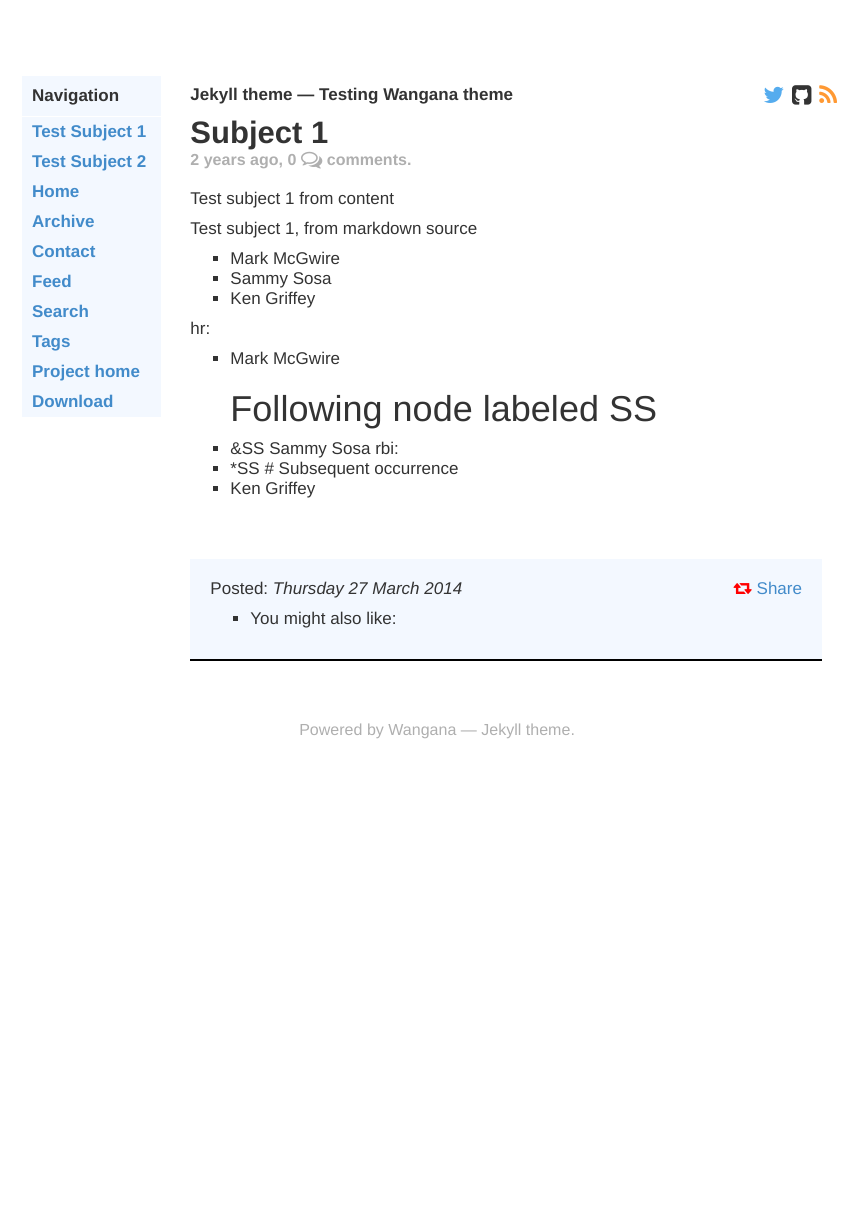
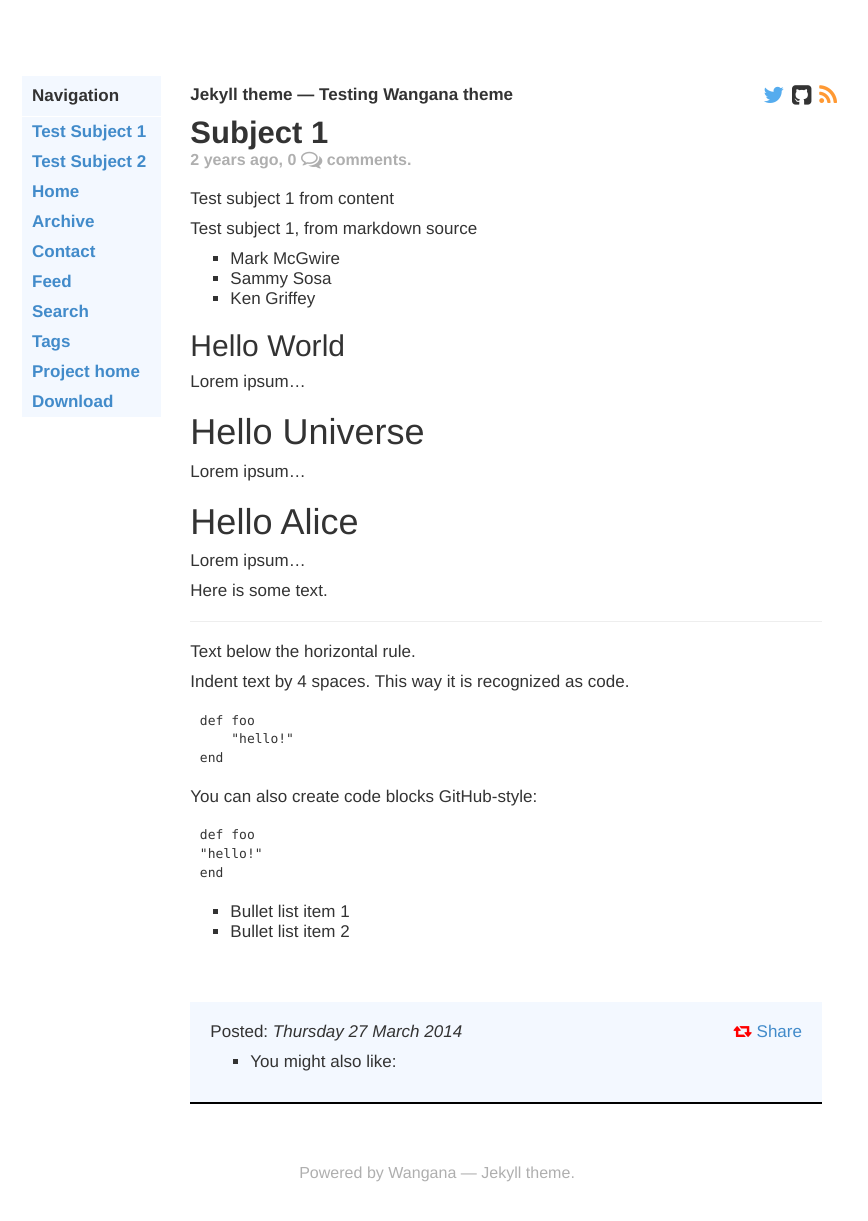
Before and after one commit to abasaric/abasaric.github.io, a Jekyll site: the page built from content/cat1/subcat1/subject1.markdown, in a window 1280 px wide and 1224 px high. Shown: the top 1221 px of the window, without its empty margins (203-1071 px from the left). Built offline with Jekyll 4.4.1, drawn with Linux system fonts in a browser that asks for light colours; some web fonts are replaced; comment, search, counter and statistics services are not loaded.

Commit message:
testing kramdown samples from  http://makandracards.com/makandra/6683-markdown-kramdown-examples

````diff
--- a/content/cat1/subcat1/subject1.markdown
+++ b/content/cat1/subcat1/subject1.markdown
@@ -13,10 +13,38 @@
 - Sammy Sosa
 - Ken Griffey
 
-hr:
-- Mark McGwire
-# Following node labeled SS
-- &SS Sammy Sosa
-rbi:
-- *SS # Subsequent occurrence
-- Ken Griffey
+Hello World
+-----------
+Lorem ipsum...
+
+Hello Universe
+==============
+Lorem ipsum...
+
+# Hello Alice
+Lorem ipsum...
+
+
+Here is some text.
+
+------------------------
+
+Text below the horizontal rule.
+
+
+Indent text by 4 spaces. This way it is recognized as code.
+
+    def foo
+        "hello!"
+    end
+
+
+You can also create code blocks GitHub-style:
+```
+def foo
+"hello!"
+end
+```
+
+* Bullet list item 1
+* Bullet list item 2
````
